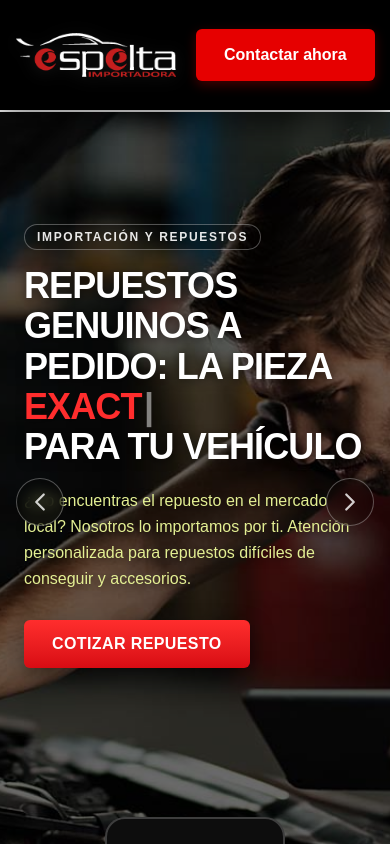
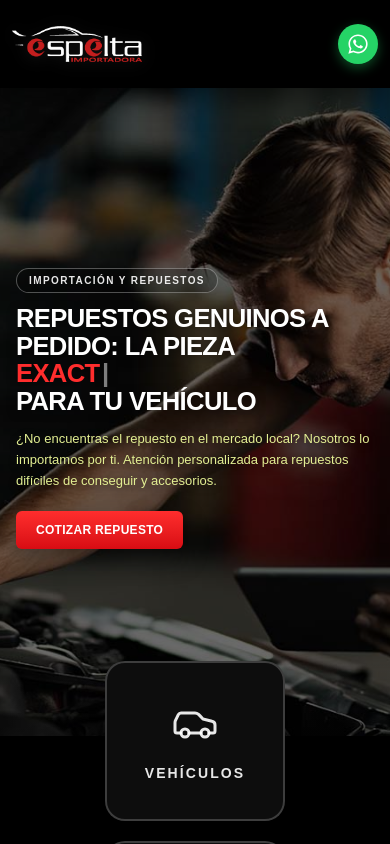
Before and after one commit to GalletitaDeAnis/espelta-web, a Next.js app: page / in a window 390 px wide. Shown: the top 844 px of the page. Built offline with nearby package versions, Linux system fonts and the light colour scheme.

Commit message:
style: improve responsive hero and header spacing

```diff
--- a/src/app/components/home/HomeTopSection.tsx
+++ b/src/app/components/home/HomeTopSection.tsx
@@ -6,7 +6,7 @@ import { TypewriterWord } from "./TypewriterWord";
 
 export function HomeTopSection() {
   return (
-    <section className="relative min-h-[780px] overflow-hidden">
+    <section className="relative overflow-hidden h-[calc(100svh-88px-108px)] min-h-[470px] sm:h-[calc(100svh-96px-114px)] sm:min-h-[510px] lg:h-[calc(100svh-110px-128px)] lg:min-h-[560px]">
       <div
         className="absolute inset-0 bg-cover bg-center"
         style={{
@@ -20,7 +20,7 @@ export function HomeTopSection() {
       <button
         type="button"
         aria-label="Slide anterior"
-        className="absolute left-4 top-1/2 z-20 flex h-12 w-12 -translate-y-1/2 items-center justify-center rounded-full border border-white/30 bg-black/20 text-white/80 backdrop-blur-sm transition hover:bg-black/35 hover:text-white"
+        className="absolute left-3 top-1/2 z-20 hidden h-10 w-10 -translate-y-1/2 items-center justify-center rounded-full border border-white/30 bg-black/20 text-white/80 backdrop-blur-sm transition hover:bg-black/35 hover:text-white sm:flex lg:left-4 lg:h-12 lg:w-12"
       >
         <ChevronLeft size={30} strokeWidth={1.8} />
       </button>
@@ -28,17 +28,17 @@ export function HomeTopSection() {
       <button
         type="button"
         aria-label="Siguiente slide"
-        className="absolute right-4 top-1/2 z-20 flex h-12 w-12 -translate-y-1/2 items-center justify-center rounded-full border border-white/30 bg-black/20 text-white/80 backdrop-blur-sm transition hover:bg-black/35 hover:text-white"
+        className="absolute right-3 top-1/2 z-20 hidden h-10 w-10 -translate-y-1/2 items-center justify-center rounded-full border border-white/30 bg-black/20 text-white/80 backdrop-blur-sm transition hover:bg-black/35 hover:text-white sm:flex lg:right-4 lg:h-12 lg:w-12"
       >
         <ChevronRight size={30} strokeWidth={1.8} />
       </button>
 
-      <div className="relative z-10 mx-auto flex h-[740px] w-full max-w-[1380px] items-start px-6 pt-28 sm:pt-32 md:items-center md:pt-0">
-        <div className="max-w-[650px]">
-          <p className="mb-4 inline-flex rounded-full border border-white/30 bg-black/20 px-3 py-1 text-xs font-semibold uppercase tracking-[0.14em] text-white/90">
+      <div className="relative z-10 mx-auto flex h-full w-full max-w-[1380px] items-center px-4 sm:px-6 lg:px-8">
+        <div className="max-w-[600px] pb-2 sm:pb-4">
+          <p className="mb-3 inline-flex rounded-full border border-white/30 bg-black/20 px-3 py-1 text-[10px] font-semibold uppercase tracking-[0.14em] text-white/90 sm:text-[11px]">
             Importación y Repuestos
           </p>
-          <h1 className="text-4xl font-extrabold uppercase leading-[1.12] tracking-tight text-white drop-shadow-[0_2px_5px_rgba(0,0,0,0.55)] md:text-5xl">
+          <h1 className="text-[1.6rem] font-extrabold uppercase leading-[1.08] tracking-tight text-white drop-shadow-[0_2px_5px_rgba(0,0,0,0.55)] sm:text-[1.95rem] lg:text-[2.8rem]">
             Repuestos genuinos a pedido: la pieza
             <br />
             <span className="inline-block min-w-[9ch]">
@@ -47,13 +47,13 @@ export function HomeTopSection() {
             <br />
             para tu vehículo
           </h1>
-          <p className="mt-5 max-w-[560px] text-base font-medium leading-relaxed text-[#e3ef93] drop-shadow-[0_2px_4px_rgba(0,0,0,0.45)] md:text-lg">
+          <p className="mt-3 max-w-[520px] text-[13px] font-medium leading-relaxed text-[#e3ef93] drop-shadow-[0_2px_4px_rgba(0,0,0,0.45)] sm:text-[14px] lg:text-[15px]">
             ¿No encuentras el repuesto en el mercado local? Nosotros lo importamos por ti. Atención personalizada para
             repuestos difíciles de conseguir y accesorios.
           </p>
           <a
             href="#"
-            className="mt-7 inline-flex rounded-md bg-gradient-to-b from-[#ff2d2d] to-[#d80b13] px-7 py-3 text-base font-bold uppercase tracking-wide text-white shadow-[0_10px_24px_rgba(0,0,0,0.35)] transition hover:brightness-110"
+            className="mt-5 inline-flex rounded-md bg-gradient-to-b from-[#ff2d2d] to-[#d80b13] px-5 py-2.5 text-[12px] font-bold uppercase tracking-wide text-white shadow-[0_10px_24px_rgba(0,0,0,0.35)] transition hover:brightness-110 sm:px-6 sm:py-2.5 sm:text-[13px] lg:px-7 lg:py-3 lg:text-[14px]"
           >
             Cotizar Repuesto
           </a>
--- a/src/app/components/layout/GlobalHeader.tsx
+++ b/src/app/components/layout/GlobalHeader.tsx
@@ -18,18 +18,16 @@ export function GlobalHeader() {
   const pathname = usePathname();
 
   return (
-    // 1. Aumentamos la altura a h-[110px] y cambiamos el fondo a negro puro (bg-black)
-    <header className="fixed inset-x-0 top-0 z-50 h-[110px] bg-black shadow-[0_8px_30px_rgba(0,0,0,0.5)]">
-      <div className="mx-auto flex h-full w-full max-w-[1800px] items-center px-4 xl:px-8 gap-5 lg:gap-8">
+    <header className="fixed inset-x-0 top-0 z-50 h-[88px] bg-black shadow-[0_8px_30px_rgba(0,0,0,0.5)] sm:h-[96px] lg:h-[110px]">
+      <div className="mx-auto flex h-full w-full max-w-[1800px] items-center gap-3 px-3 sm:gap-4 sm:px-4 lg:gap-6 xl:px-8">
 
-        {/* 2. Logo - Aumentamos el max-w y reducimos un poco el padding vertical para que crezca */}
-        <Link href="/" className="shrink-0 transition-transform duration-300 hover:scale-105 flex items-center h-full py-1.5">
+        <Link href="/" className="flex h-full shrink-0 items-center py-1 transition-transform duration-300 hover:scale-105 sm:py-1.5">
           <Image
             src="/logoEspelta.png"
             alt="Logo Espelta"
             width={160}
             height={96}
-            className="h-full w-auto max-w-[160px] object-contain drop-shadow-[0_2px_8px_rgba(255,255,255,0.1)]"
+            className="h-full w-auto max-w-[130px] object-contain drop-shadow-[0_2px_8px_rgba(255,255,255,0.1)] sm:max-w-[145px] lg:max-w-[160px]"
             priority
           />
         </Link>
@@ -70,39 +68,37 @@ export function GlobalHeader() {
           })}
         </nav>
 
-        {/* Búsqueda - Ligeramente más alta para hacer match con el nuevo header */}
-        <div className="hidden md:block flex-1 min-w-[250px] max-w-[700px] mx-auto relative group">
+        <div className="group relative mx-auto hidden min-w-[240px] max-w-[520px] flex-1 xl:block">
           <input
             type="text"
             placeholder="Buscar repuestos, marcas..."
-            className="h-[52px] w-full rounded-[8px] bg-[#1a1a1a] border border-white/10 pl-5 pr-12 text-[15px] font-medium text-white outline-none placeholder:text-gray-400 shadow-inner transition-all duration-300 focus:bg-white focus:text-black focus:border-[#e60000] focus:ring-2 focus:ring-[#e60000]/60"
+            className="h-[48px] w-full rounded-[8px] border border-white/10 bg-[#1a1a1a] pl-5 pr-12 text-[14px] font-medium text-white shadow-inner outline-none transition-all duration-300 placeholder:text-gray-400 focus:border-[#e60000] focus:bg-white focus:text-black focus:ring-2 focus:ring-[#e60000]/60"
           />
           <Search className="absolute right-4 top-1/2 -translate-y-1/2 text-gray-400 transition-colors duration-300 group-focus-within:text-[#e60000]" size={22} />
         </div>
 
-        {/* Sección Derecha: Contacto y Botón */}
-        <div className="flex shrink-0 items-center gap-5 xl:gap-8 ml-auto">
+        <div className="ml-auto flex shrink-0 items-center gap-2 sm:gap-3 lg:gap-4">
 
-          <div className="hidden sm:flex items-center gap-4">
+          <div className="flex items-center gap-3 sm:gap-4">
             <a
               href="https://wa.me/59170706280"
               target="_blank"
               rel="noreferrer"
-              className="flex h-[52px] w-[52px] shrink-0 items-center justify-center rounded-full bg-[#25d366] shadow-[0_4px_12px_rgba(37,211,102,0.35)] transition-all duration-300 hover:scale-110 hover:shadow-[0_6px_16px_rgba(37,211,102,0.5)]"
+              className="flex h-[40px] w-[40px] shrink-0 items-center justify-center rounded-full bg-[#25d366] shadow-[0_4px_12px_rgba(37,211,102,0.35)] transition-all duration-300 hover:scale-110 hover:shadow-[0_6px_16px_rgba(37,211,102,0.5)] sm:h-[44px] sm:w-[44px]"
             >
-              <FaWhatsapp className="text-white text-[32px]" />
+              <FaWhatsapp className="text-[22px] text-white sm:text-[25px]" />
             </a>
-            <div className="flex flex-col justify-center text-white whitespace-nowrap">
+            <div className="hidden whitespace-nowrap text-white xl:flex xl:flex-col xl:justify-center">
               <span className="text-[12px] text-white/70 font-medium leading-none mb-1.5 uppercase tracking-wide">¿Tienes alguna duda?</span>
-              <span className="text-[19px] font-black leading-tight tracking-wide drop-shadow-sm text-white">(+591) 70706280</span>
+              <span className="text-[15px] font-black leading-tight tracking-wide drop-shadow-sm text-white 2xl:text-[16px]">(+591) 70706280</span>
             </div>
           </div>
 
           <a
             href="#"
-            className="flex h-[52px] shrink-0 items-center justify-center whitespace-nowrap rounded-[6px] bg-[#e60000] px-7 xl:px-9 text-[16px] font-bold text-white shadow-[0_4px_12px_rgba(230,0,0,0.3)] transition-all duration-300 hover:bg-[#cc0000] hover:-translate-y-0.5 hover:shadow-[0_6px_16px_rgba(230,0,0,0.4)] active:scale-95 active:translate-y-0"
+            className="hidden h-[44px] shrink-0 items-center justify-center whitespace-nowrap rounded-[6px] bg-[#e60000] px-4 text-[13px] font-bold text-white shadow-[0_4px_12px_rgba(230,0,0,0.3)] transition-all duration-300 hover:-translate-y-0.5 hover:bg-[#cc0000] hover:shadow-[0_6px_16px_rgba(230,0,0,0.4)] active:translate-y-0 active:scale-95 md:flex lg:h-[46px] lg:px-5 lg:text-[14px]"
           >
-            Contactar ahora
+            Contactar
           </a>
         </div>
       </div>
--- a/src/app/layout.tsx
+++ b/src/app/layout.tsx
@@ -54,7 +54,7 @@ export default function RootLayout({
         className={`${geistSans.variable} ${geistMono.variable} antialiased`}
       >
         <GlobalHeader />
-        <div className="pt-[112px]">{children}</div>
+        <div className="pt-[88px] sm:pt-[96px] lg:pt-[110px]">{children}</div>
       </body>
     </html>
   );
```
